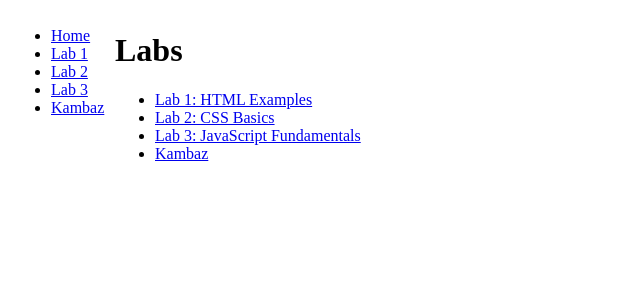
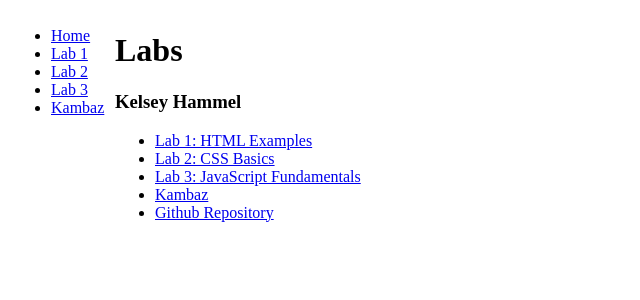
Before and after one commit to LuckyRandomness/kambaz-next-js, a Next.js app: page /labs in a window 1280 px wide. Shown: the top 300 px of the page, without its empty margins (0-640 px from the left). Built offline with nearby package versions, Linux system fonts and the light colour scheme.

Commit message:
Changed lab page to have my name and github link

```diff
--- a/app/labs/page.tsx
+++ b/app/labs/page.tsx
@@ -3,6 +3,7 @@ export default function labs() {
  return (
    <div id="wd-labs">
      <h1>Labs</h1>
+     <h3>Kelsey Hammel</h3>
      <ul>
        <li>
          <Link href="/labs/lab1" id="wd-lab1-link">
@@ -20,6 +21,10 @@ export default function labs() {
          <Link href="/" id="wd-kambaz-link">
            Kambaz </Link>
        </li>
+       <li>
+         <Link href="https://github.com/LuckyRandomness/kambaz-next-js" id="wd-github">
+           Github Repository </Link>
+       </li>
      </ul>
    </div>
 );}
```
